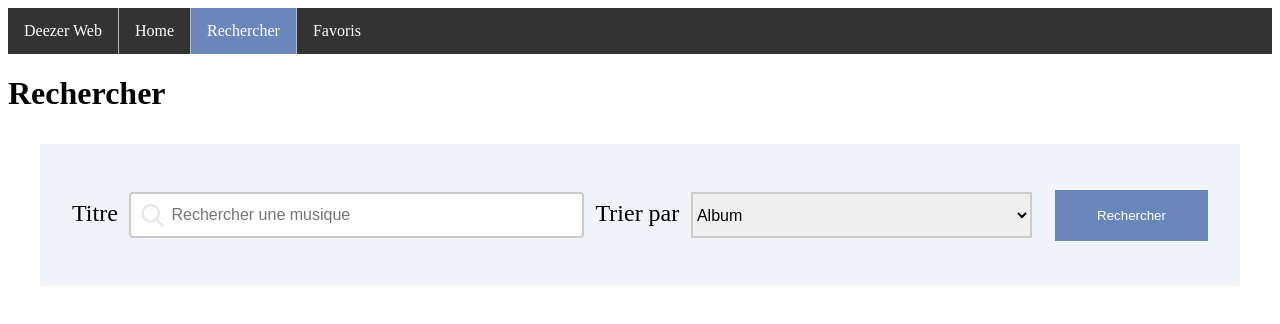
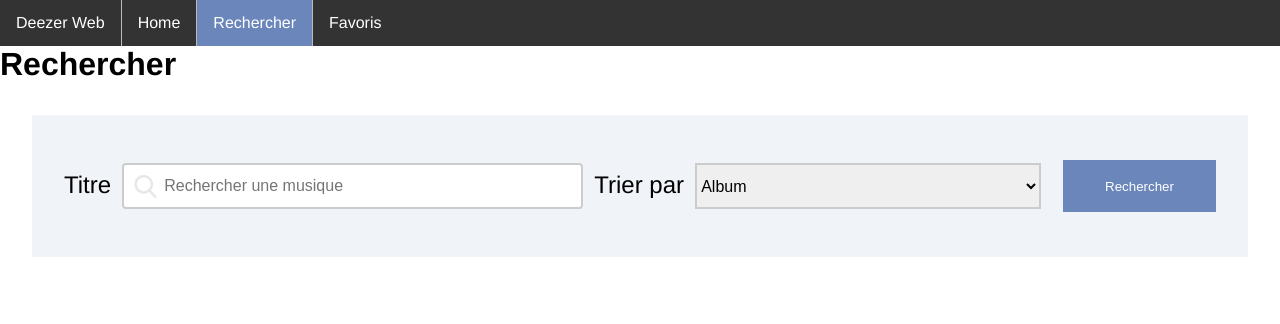
Before and after one commit to T-M-N/projet1TaniaNaidu, a website: page recherche.html in a window 1280 px wide. Drawn offline with nearby package versions, Linux system fonts and the light colour scheme.

Commit message:
Update style.css

```diff
--- a/css/style.css
+++ b/css/style.css
@@ -1,3 +1,8 @@
+*{margin:0;padding:0;}
+
+body{
+    font-family: Helvetica, Arial, sans-serif
+}
 nav {
     list-style-type: none;
     margin: 0;
```
